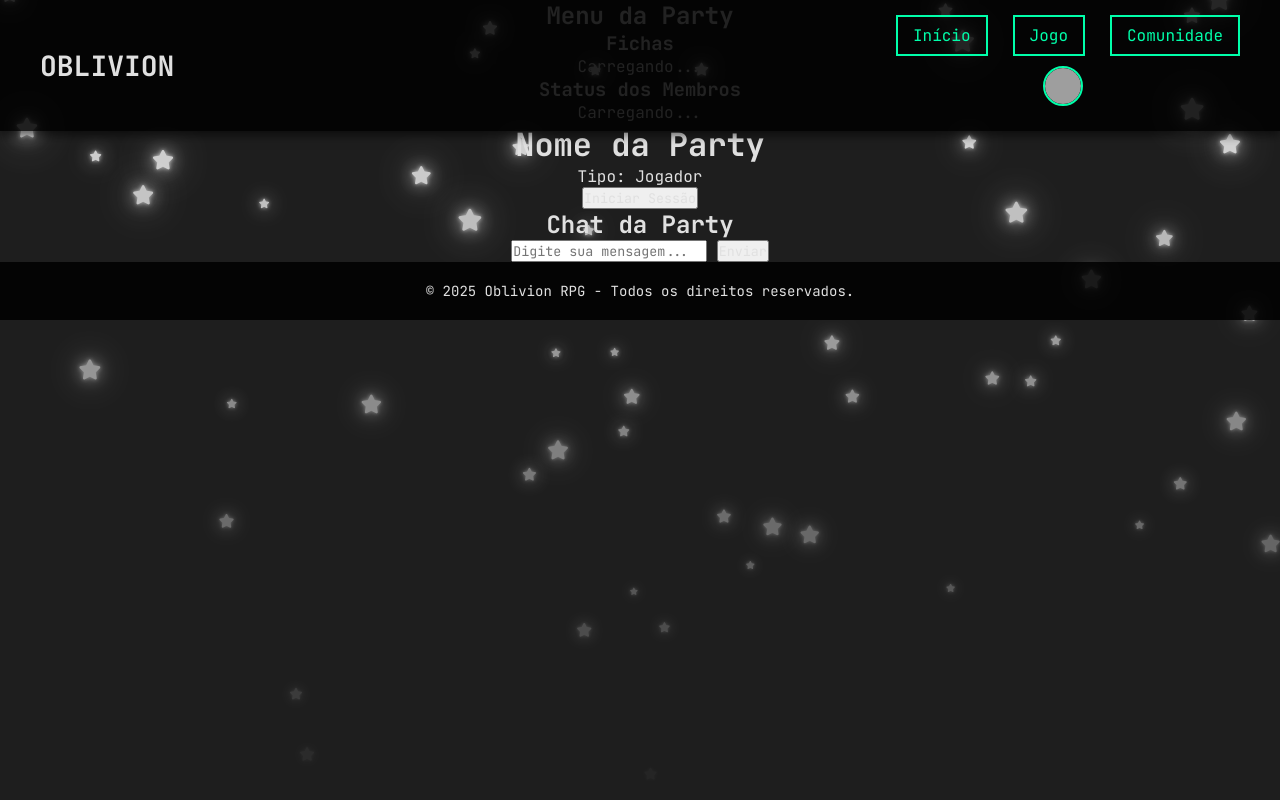
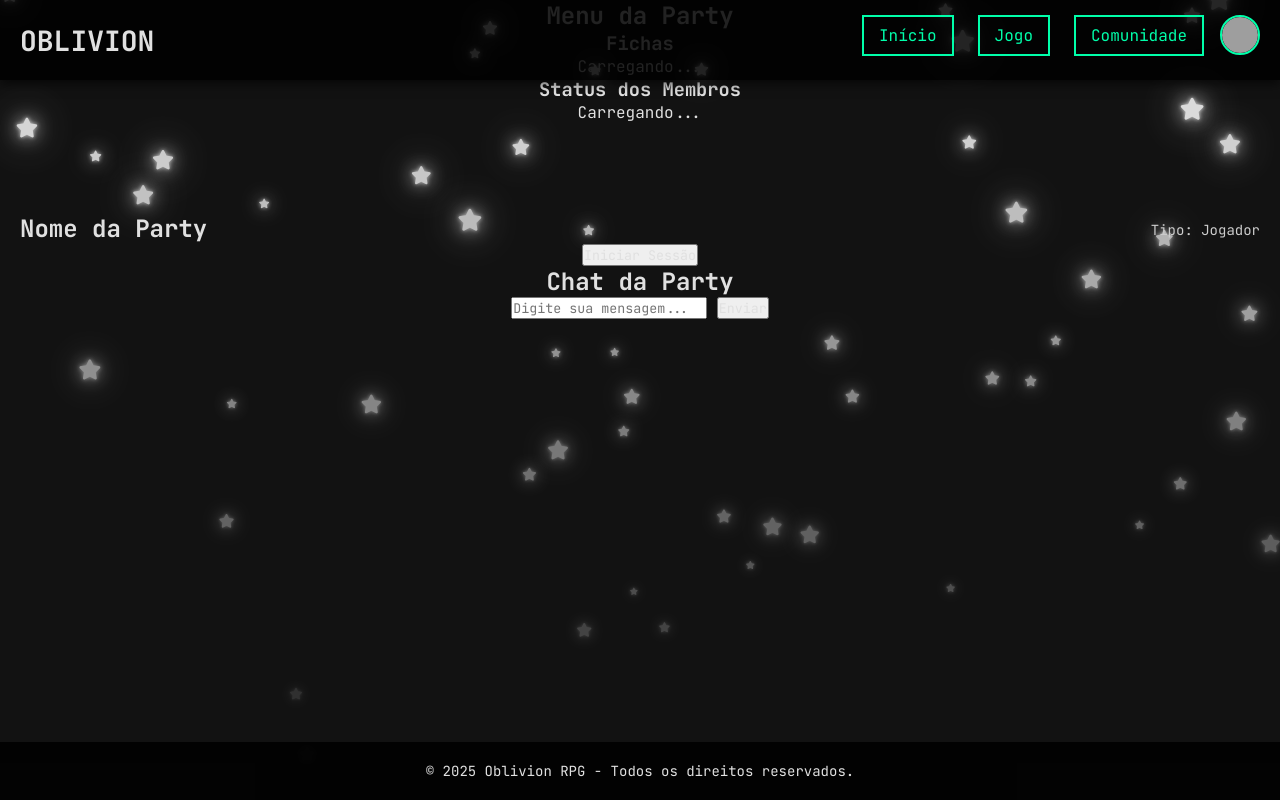
Before and after one commit to Sensews/exp_trab, a PHP site: page /party.html in a window 1280 px wide. Run offline with PHP 8.4, Linux system fonts and the light colour scheme; grey boxes are pictures that could not be loaded.

Commit message:
party.css

```diff
--- a/frontend/css/entrar_party.css
+++ b/frontend/css/entrar_party.css
@@ -13,7 +13,7 @@ html, body {
   box-sizing: border-box;
 }
 
-/* CONTAINER */
+/* CONTAINER CENTRALIZADO */
 .container {
   display: flex;
   flex-direction: column;
--- /dev/null
+++ b/frontend/css/party.css
@@ -0,0 +1,87 @@
+@charset "UTF-8";
+
+body {
+  margin: 0;
+  font-family: 'Courier New', monospace;
+  background-color: #121212;
+  color: #f1f1f1;
+  overflow: hidden;
+}
+
+.page-wrapper {
+  display: flex;
+  flex-direction: column;
+  height: 100vh;
+  overflow: hidden;
+}
+
+.container {
+  flex: 1;
+  display: flex;
+  flex-direction: column;
+  padding-top: 90px;
+  overflow-y: auto;
+}
+
+header {
+  height: 80px;
+  background: rgba(0, 0, 0, 0.85);
+  display: flex;
+  justify-content: space-between;
+  align-items: center;
+  padding: 0 20px;
+  position: fixed;
+  top: 0;
+  width: 100%;
+  z-index: 2000; /* garante que o header fique sobre todos os outros elementos */
+}
+
+/* Estilo da logo */
+.logo {
+  font-size: 28px;
+  font-weight: bold;
+  text-transform: uppercase;
+  cursor: pointer;
+}
+
+/* Agrupamento dos itens do header */
+.nav-wrapper {
+  display: flex;
+  align-items: center;
+  gap: 16px;
+}
+
+nav {
+  display: flex;
+  gap: 14px;
+}
+
+.btn a {
+  color: inherit;
+  text-decoration: none;
+}
+
+/* Informações da party no topo */
+.party-header {
+  display: flex;
+  align-items: center;
+  justify-content: space-between;
+  margin: 0 20px;
+}
+
+.party-header .titulo-area {
+  flex-grow: 1;
+  text-align: center;
+}
+
+.party-header h1 {
+  font-size: 24px;
+  margin: 0;
+}
+
+.party-header .tipo {
+  font-size: 14px;
+  color: #ccc;
+  margin-top: 2px;
+  text-align: center;
+}
```
